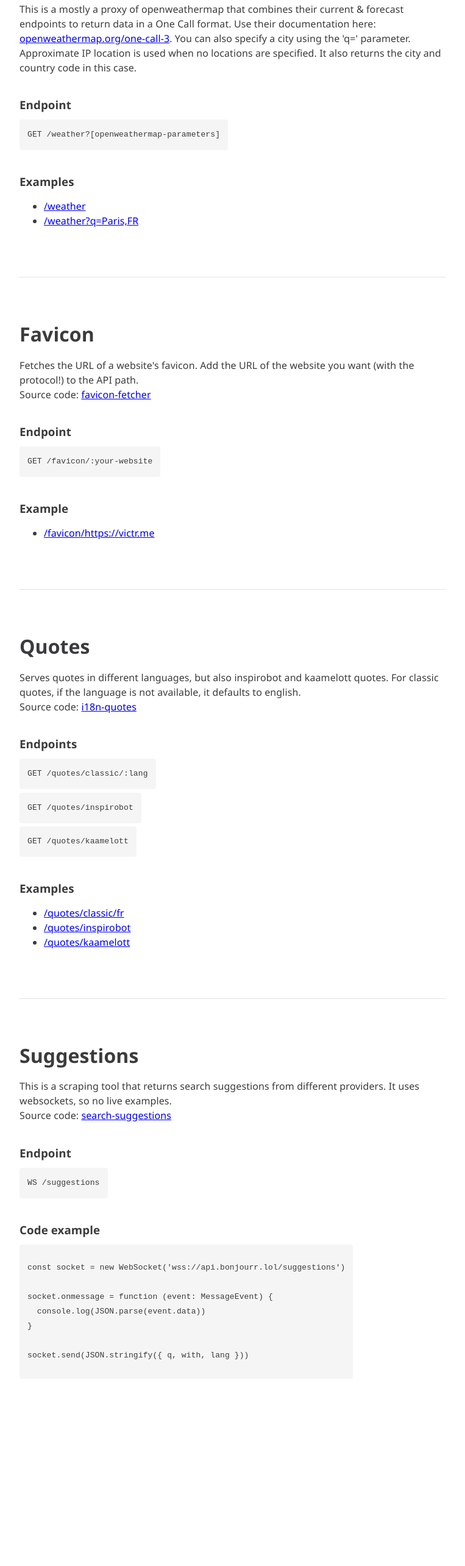
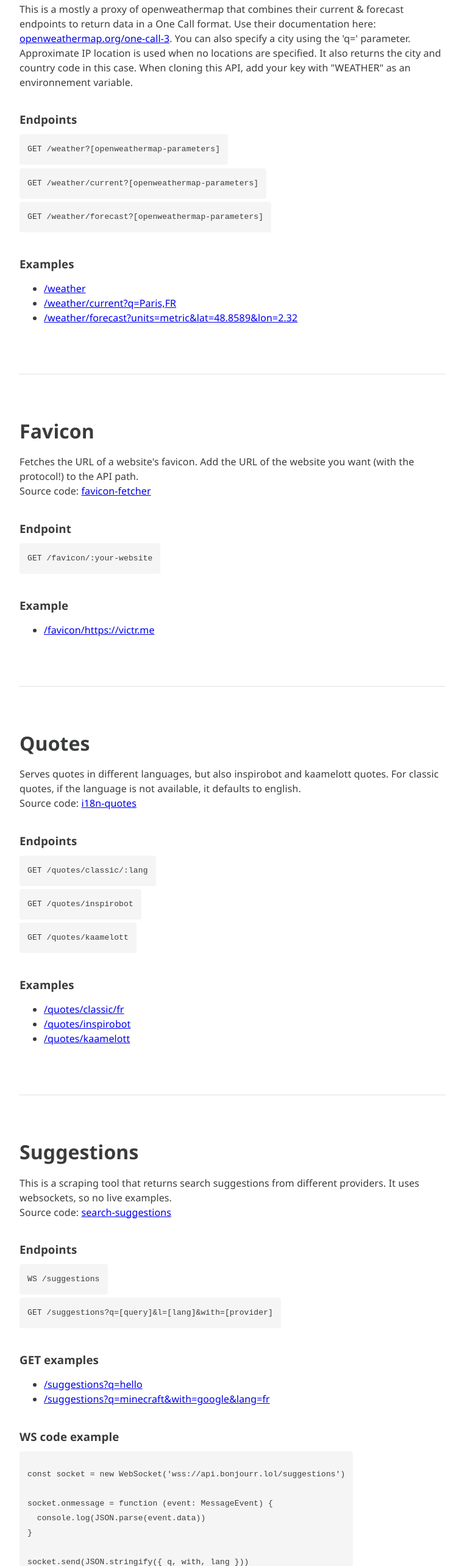
Before and after one commit to victrme/bonjourr-apis, a website: page src/index.html in a window 1280 px wide. Shown: the part 862-3430 px from the top of the page at 61% size, without its empty margins (258-1021 px from the left). Before the commit the page ends 3165 px from the top, so only its background shows below. Drawn offline with Linux system fonts and the light colour scheme.

Commit message:
Updated homepage

```diff
--- a/src/index.html
+++ b/src/index.html
@@ -93,16 +93,22 @@
 			<p>
 				This is a mostly a proxy of openweathermap that combines their current & forecast endpoints to return data in a One Call format. Use their documentation
 				here:
-				<a href="https://openweathermap.org/api/one-call-3">openweathermap.org/one-call-3</a>. You can also specify a city using the 'q=' parameter. Approximate IP location is used when no locations are specified. It also returns the city and country code in this case.
+				<a href="https://openweathermap.org/api/one-call-3">openweathermap.org/one-call-3</a>.
+				You can also specify a city using the 'q=' parameter. Approximate IP location is used when no locations are specified. It also returns the city and country code in this case.
+				When cloning this API,
+				add your key with "WEATHER" as an environnement variable.
 			</p>
 
-			<h3>Endpoint</h3>
-			<code>GET /weather?[openweathermap-parameters]</code>
+			<h3>Endpoints</h3>
+			<code>GET /weather?[openweathermap-parameters]</code><br />
+			<code>GET /weather/current?[openweathermap-parameters]</code><br />
+			<code>GET /weather/forecast?[openweathermap-parameters]</code>
 
 			<h3>Examples</h3>
 			<ul>
 				<li><a href="/weather">/weather</a></li>
-				<li><a href="/weather/?q=Paris,FR">/weather?q=Paris,FR</a></li>
+				<li><a href="/weather/current?q=Paris,FR">/weather/current?q=Paris,FR</a></li>
+				<li><a href="/weather/forecast?units=metric&lat=48.8589&lon=2.32">/weather/forecast?units=metric&lat=48.8589&lon=2.32</a></li>
 			</ul>
 		</div>
 
@@ -157,10 +163,17 @@
 				<br>Source code: <a href="https://github.com/victrme/search-suggestions">search-suggestions</a>
 			</p>
 
-			<h3>Endpoint</h3>
-			<code>WS /suggestions</code>
+			<h3>Endpoints</h3>
+			<code>WS /suggestions</code><br />
+			<code>GET /suggestions?q=[query]&l=[lang]&with=[provider]</code>
 
-			<h3>Code example</h3>
+			<h3>GET examples</h3>
+			<ul>
+				<li><a href="/suggestions?q=hello">/suggestions?q=hello</a></li>
+				<li><a href="/suggestions?q=minecraft&with=google&l=fr">/suggestions?q=minecraft&with=google&lang=fr</a></li>
+			</ul>
+
+			<h3>WS code example</h3>
 			<code>
 				<pre>const socket = new WebSocket('wss://api.bonjourr.lol/suggestions')
 
```
